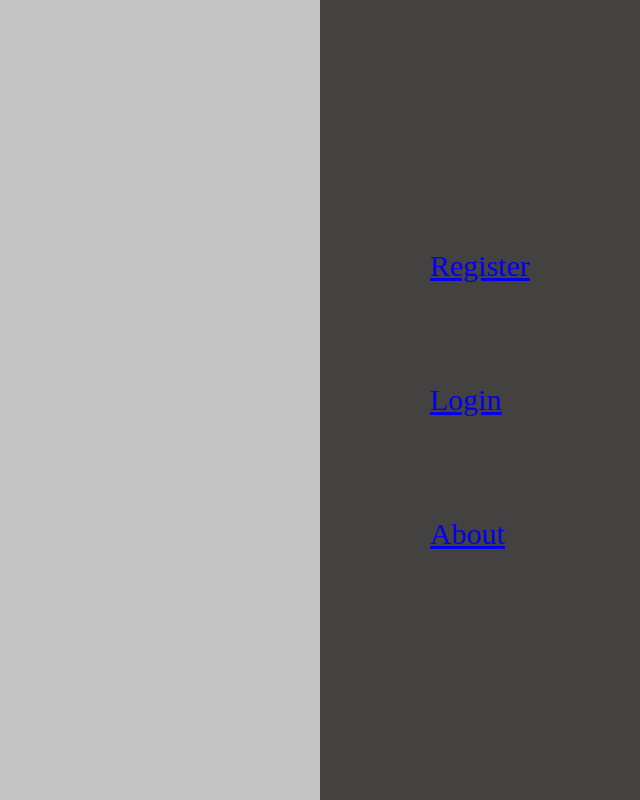
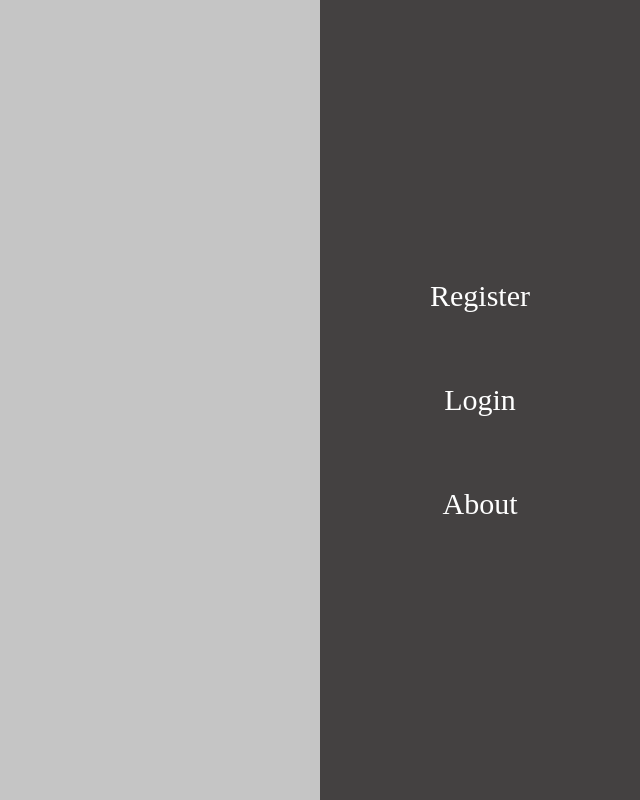
Before and after one commit to michaelpaulcuccia/gsap_animations, a Next.js app in the folder client/: page /home in a window 1280 px wide. Shown: the whole page, without its empty margins (640-1280 px from the left). Built offline with nearby package versions, Linux system fonts and the light colour scheme.

Commit message:
updated links and styling

```diff
--- a/client/pages/home.js
+++ b/client/pages/home.js
@@ -38,23 +38,15 @@ export default function Home() {
       </Head>
       <div className={styles.wrapper}>
         <div className={styles.linkWindow} ref={linkWindow}>
-            <ul className={styles.linkUL}>
-              <li>
-                <Link className={styles.anchors} href='/register'>
-                  Register
+                <Link href='/register'>
+                  <span className={styles.linkText}>Register</span>
                 </Link>
-               </li>
-              <li>
-                <Link className={styles.anchors} href='/login'>
-                  Login
+                <Link href='/login'>
+                  <span className={styles.linkText}>Login</span>
                 </Link>
-               </li>
-              <li>
-                <Link className={styles.anchors} href='/about'>
-                  About
+                <Link href='/about'>
+                  <span className={styles.linkText}>About</span>
                 </Link>
-               </li>
-            </ul>
         </div>
       </div>
     </div>
--- a/client/styles/Home.module.css
+++ b/client/styles/Home.module.css
@@ -17,20 +17,9 @@
   align-items: center;
 }
 
-.linkUL li {
-  list-style: none;
+.linkText {
+  cursor: pointer;
+  font-size: 30px;
   color: #fff;
-  padding: 50px 0;
-  font-size: 30px;
+  padding: 35px 0;
 }
-
-.anchors {
-  text-decoration: none;
-  color: #fff;
-  cursor: pointer;
-  transition: color 0.5s ease-in;
-}
-
-.anchors:hover {
-  color: #adadad;
-}
--- a/client/styles/globals.css
+++ b/client/styles/globals.css
@@ -10,3 +10,7 @@ body {
   position: relative;
   margin: 0 auto;
 }
+
+a {
+  text-decoration: none;
+}
```
